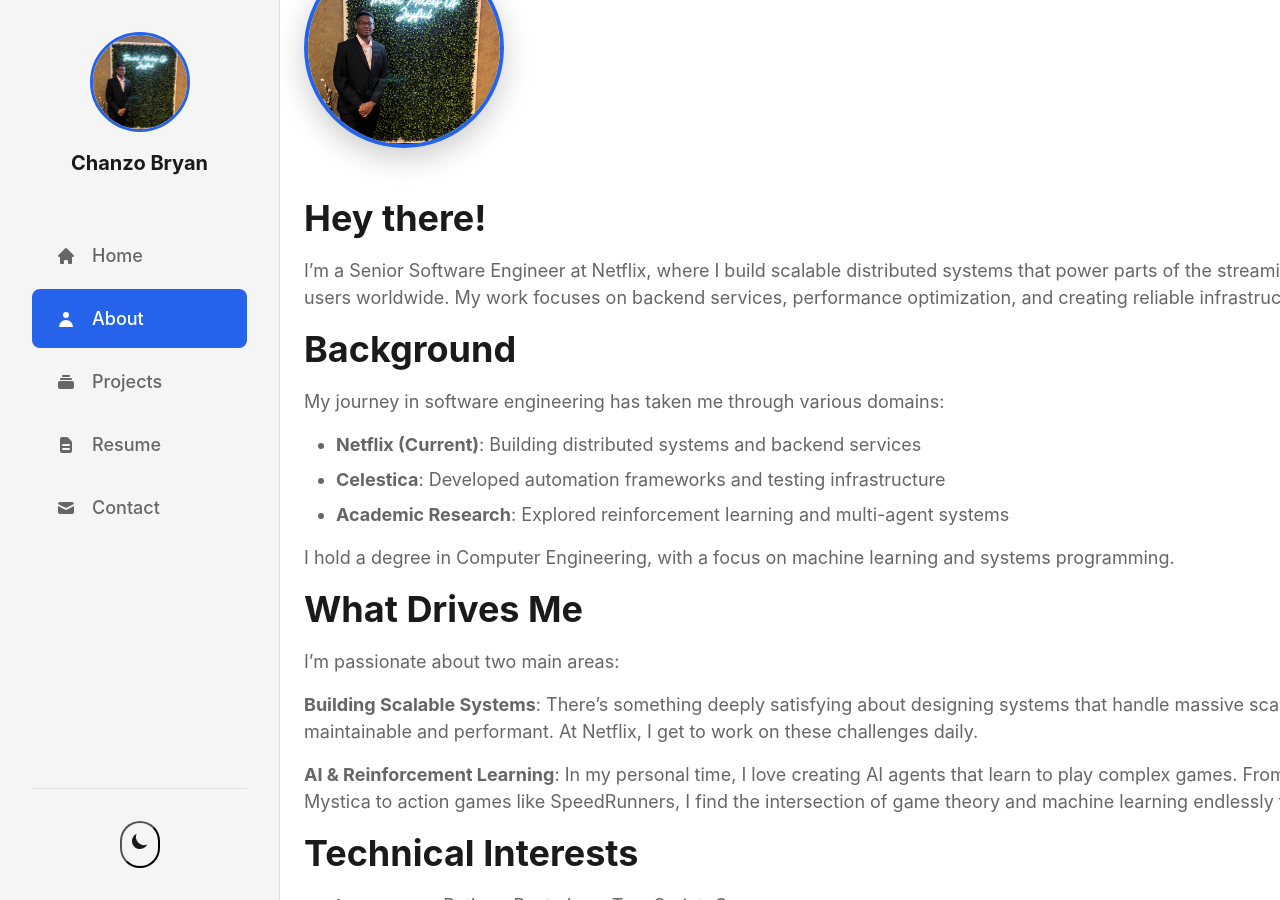
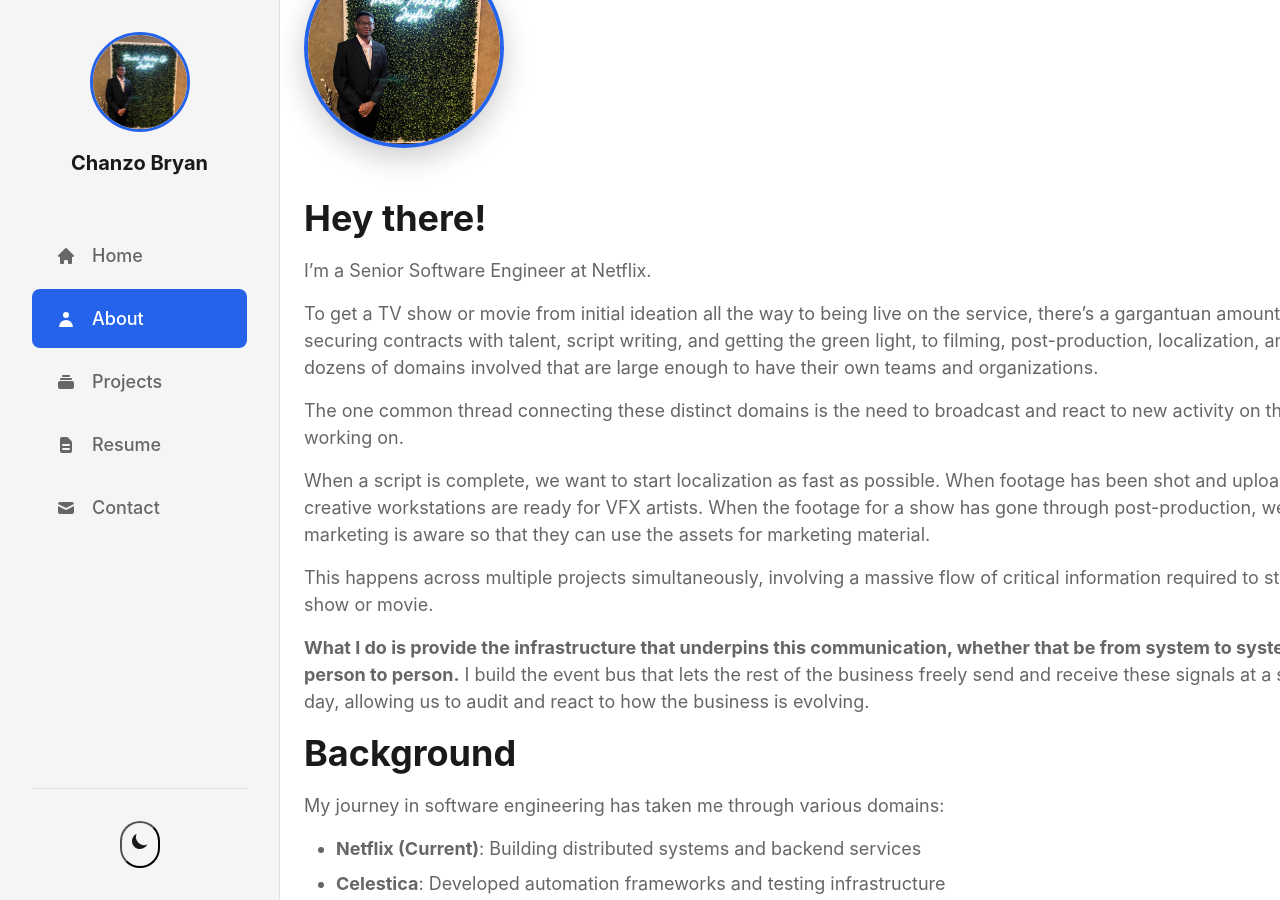
Before and after one commit to Chainso/chanzobryan.com, a Jekyll site: the page built from about.md, in a window 1280 px wide and 900 px high, scrolled down 240 px. Built offline with Jekyll 4.4.1, drawn with Linux system fonts in a browser that asks for light colours.

Commit message:
Update About bio and footer alignment
- Add detailed Netflix content lifecycle narrative to About page
- Center align the contact section in the footer

```diff
--- a/_includes/footer.html
+++ b/_includes/footer.html
@@ -1,7 +1,7 @@
 <footer class="site-footer">
   <div class="container">
     <div class="footer-content" style="justify-content: center; display: flex;">
-      <div class="footer-section">
+      <div class="footer-section" style="text-align: center;">
         <h4>Connect</h4>
         <div class="social-links">
           <a href="https://github.com/{{ site.social.github }}" target="_blank" rel="noopener" aria-label="GitHub">
--- a/about.md
+++ b/about.md
@@ -10,7 +10,17 @@ description: Software engineer passionate about AI, systems, and building things
 
 ## Hey there!
 
-I'm a Senior Software Engineer at Netflix, where I build scalable distributed systems that power parts of the streaming experience for millions of users worldwide. My work focuses on backend services, performance optimization, and creating reliable infrastructure.
+I’m a Senior Software Engineer at Netflix.
+
+To get a TV show or movie from initial ideation all the way to being live on the service, there's a gargantuan amount of work involved. From securing contracts with talent, script writing, and getting the green light, to filming, post-production, localization, and marketing; there are dozens of domains involved that are large enough to have their own teams and organizations.
+
+The one common thread connecting these distinct domains is the need to broadcast and react to new activity on the titles they are actively working on.
+
+When a script is complete, we want to start localization as fast as possible. When footage has been shot and uploaded, we want to ensure creative workstations are ready for VFX artists. When the footage for a show has gone through post-production, we want to make sure that marketing is aware so that they can use the assets for marketing material.
+
+This happens across multiple projects simultaneously, involving a massive flow of critical information required to streamline the creation of a show or movie.
+
+**What I do is provide the infrastructure that underpins this communication, whether that be from system to system, system to person, or person to person.** I build the event bus that lets the rest of the business freely send and receive these signals at a scale of billions of events per day, allowing us to audit and react to how the business is evolving.
 
 ## Background
 
```
